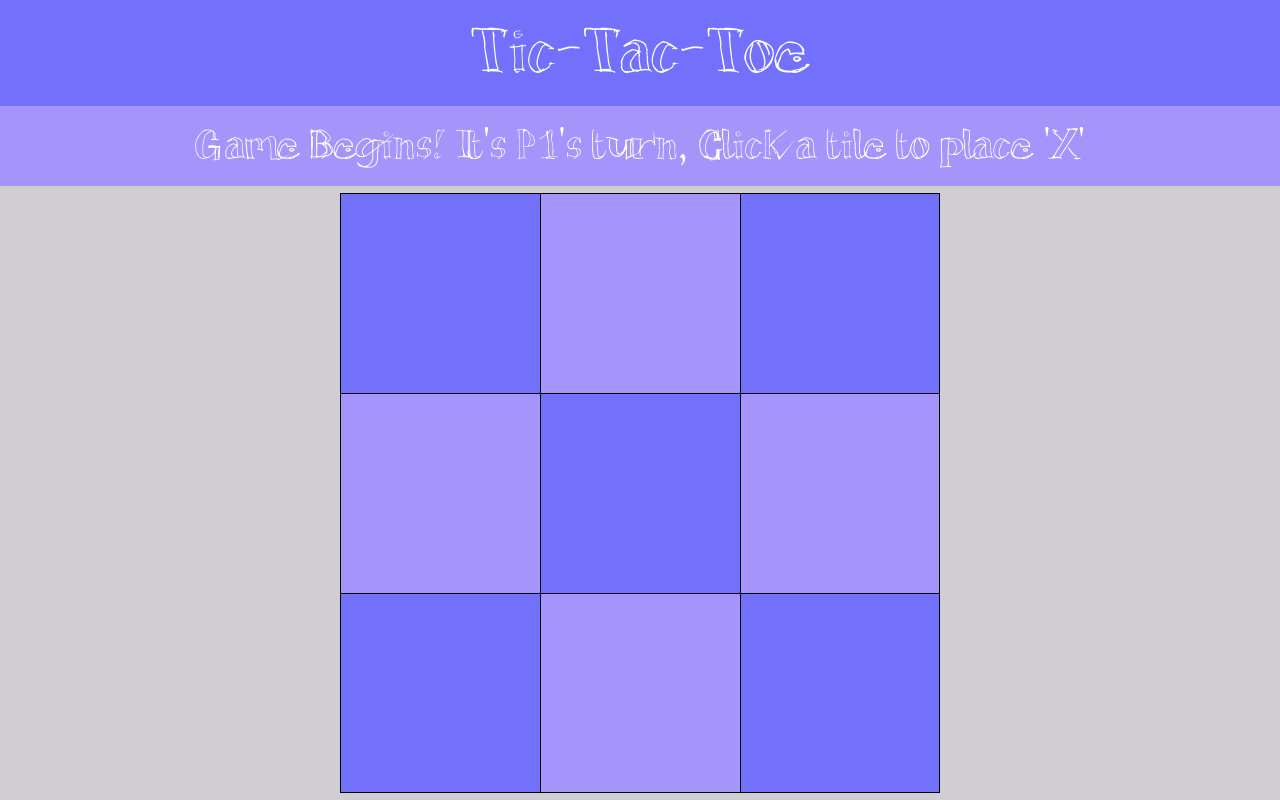
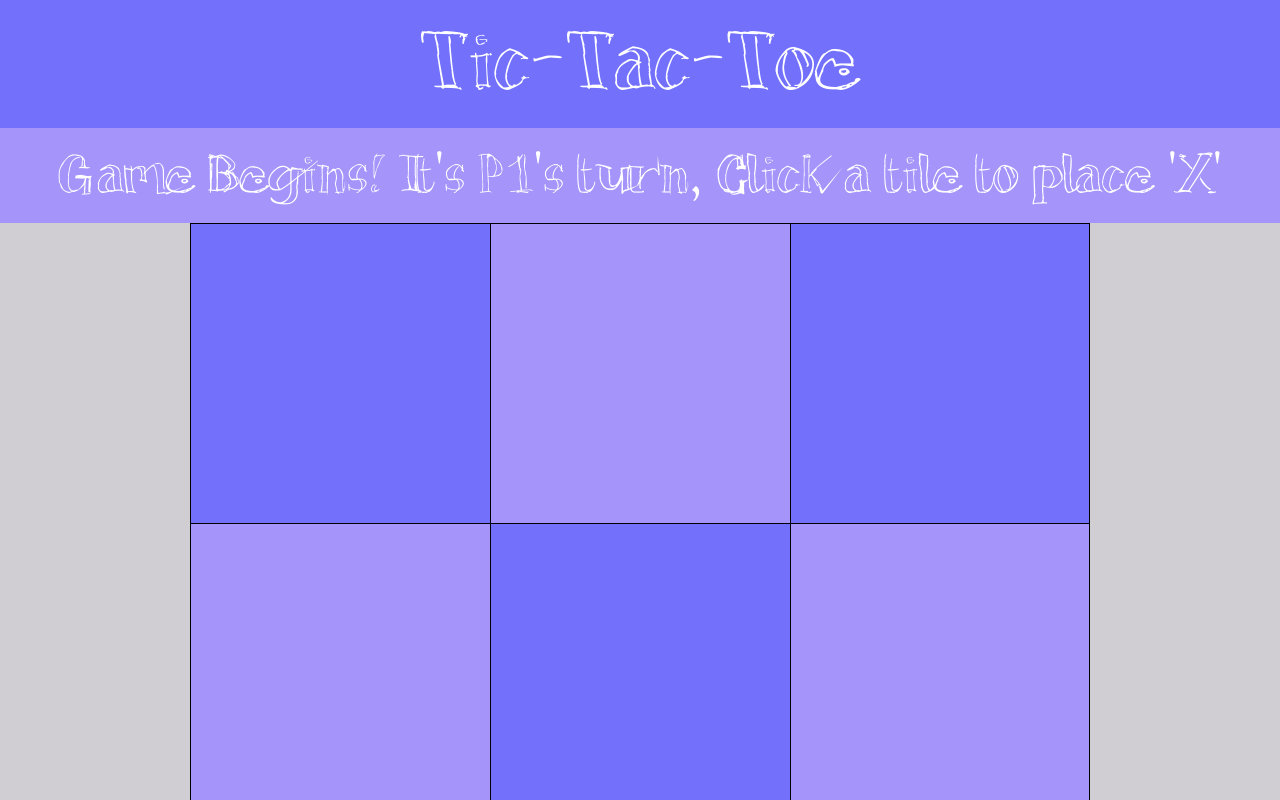
Before and after one commit to Suryakumar-Selvakumar/Tic-Tac-Toe, a plain HTML site: page index.html in a window 1280 px wide. Both pictures are taken after a click on the button "Play". Shown: the top 800 px of the page. Drawn offline with Linux system fonts and the light colour scheme.

Commit message:
Add some additional styling

```diff
--- a/style.css
+++ b/style.css
@@ -24,7 +24,7 @@ body {
   justify-content: center;
   align-items: center;
   font-weight: 550;
-  font-size: clamp(3rem, 4vw + 1rem, 4rem);
+  font-size: clamp(3rem, 4vw + 2rem, 7rem);
   color: white;
   padding: 1rem 0 1rem 0;
 }
@@ -37,16 +37,16 @@ body {
   justify-content: center;
   align-items: center;
   font-weight: 550;
-  font-size: clamp(1.5rem, 3vw + 1rem, 2.6rem);
+  font-size: clamp(1.5rem, 3vw + 1rem, 5rem);
   color: white;
   padding: 1rem 0 1rem 0;
   gap: 1rem;
 }
 
 .play-btn {
-  width: 300px;
+  width: 400px;
   font-weight: 550;
-  font-size: clamp(1.25rem, 3vw + 0.5rem, 1.75rem);
+  font-size: clamp(1.5rem, 3vw + 0.5rem, 4.1rem);
   color: white;
   background-color: #7371fc;
   padding: 0.5rem;
@@ -69,10 +69,10 @@ body {
 
 .game-board {
   display: grid;
-  width: 600px;
-  height: 600px;
-  grid-template-columns: 200px 200px 200px;
-  grid-template-rows: 200px 200px 200px;
+  width: 900px;
+  height: 900px;
+  grid-template-columns: 300px 300px 300px;
+  grid-template-rows: 300px 300px 300px;
 }
 
 .board-tile {
@@ -82,7 +82,7 @@ body {
   justify-content: center;
   align-items: center;
   font-weight: 550;
-  font-size: 5rem;
+  font-size: 8rem;
   color: white;
 }
 
```
